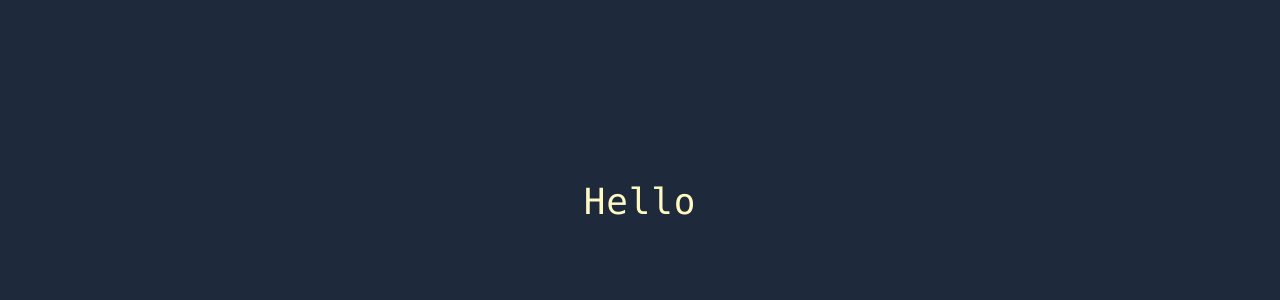
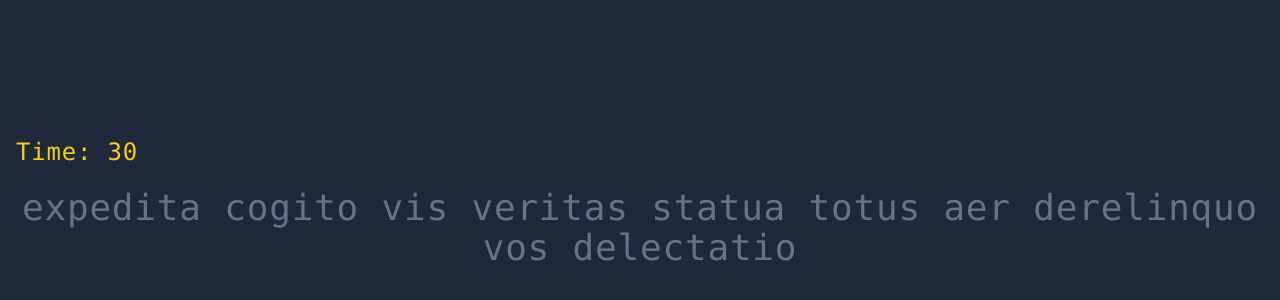
Before and after one commit to waiyanhtet1/typing-speed, a React (Vite) app: page / in a window 1280 px wide. Shown: the part 198-498 px from the top of the page. Built offline with nearby package versions, Linux system fonts and the light colour scheme.

Commit message:
style: random words and timer styles

```diff
--- a/src/App.tsx
+++ b/src/App.tsx
@@ -1,5 +1,16 @@
+import { faker } from "@faker-js/faker";
+import CountDown from "./components/CountDown";
+import GenerateWord from "./components/GenerateWord";
+
+const words = faker.lorem.words(10);
+
 const App = () => {
-  return <div className="text-4xl text-center text-primary-100">Hello</div>;
+  return (
+    <>
+      <CountDown time={30} />
+      <GenerateWord words={words} />
+    </>
+  );
 };
 
 export default App;
--- /dev/null
+++ b/src/components/CountDown.tsx
@@ -0,0 +1,9 @@
+const CountDown = ({ time }: { time: number }) => {
+  return (
+    <div className="text-primary-400 text-2xl font-medium mb-5">
+      Time: {time}
+    </div>
+  );
+};
+
+export default CountDown;
--- /dev/null
+++ b/src/components/GenerateWord.tsx
@@ -0,0 +1,5 @@
+const GenerateWord = ({ words }: { words: string }) => {
+  return <div className="text-4xl text-center text-slate-500">{words}</div>;
+};
+
+export default GenerateWord;
--- a/src/main.tsx
+++ b/src/main.tsx
@@ -1,10 +1,10 @@
 import React from "react";
 import ReactDOM from "react-dom/client";
-import App from "./App.tsx";
+import Hello from "./App.tsx";
 import "./index.css";
 
 ReactDOM.createRoot(document.getElementById("root")!).render(
   <React.StrictMode>
-    <App />
+    <Hello />
   </React.StrictMode>
 );
```
